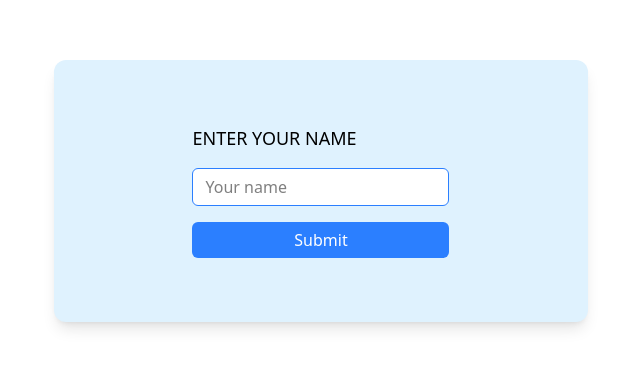
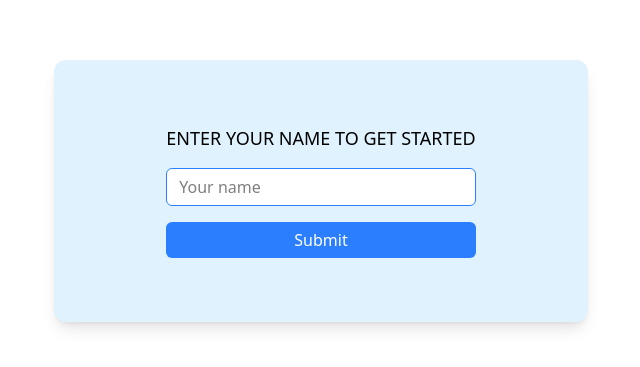
Before and after one commit to jony378892/assignment-2, a React (Vite) app: page / in a window 1280 px wide. Shown: the part 209-576 px from the top of the page, without its empty margins (319-959 px from the left). Built offline with nearby package versions, Linux system fonts and the light colour scheme.

Commit message:
Fixed some problem

```diff
--- a/src/components/Intruduction.jsx
+++ b/src/components/Intruduction.jsx
@@ -12,7 +12,10 @@ function Introduction({ handleStart }) {
 
   return (
     <>
-      <p className="text-lg mt-10"> ENTER YOUR NAME</p>
+      <p className="text-lg mt-10 text-center">
+        {" "}
+        ENTER YOUR NAME TO GET STARTED
+      </p>
       <input
         type="text"
         className="px-3 py-1.5  border border-blue-500 rounded-md bg-white"
```
